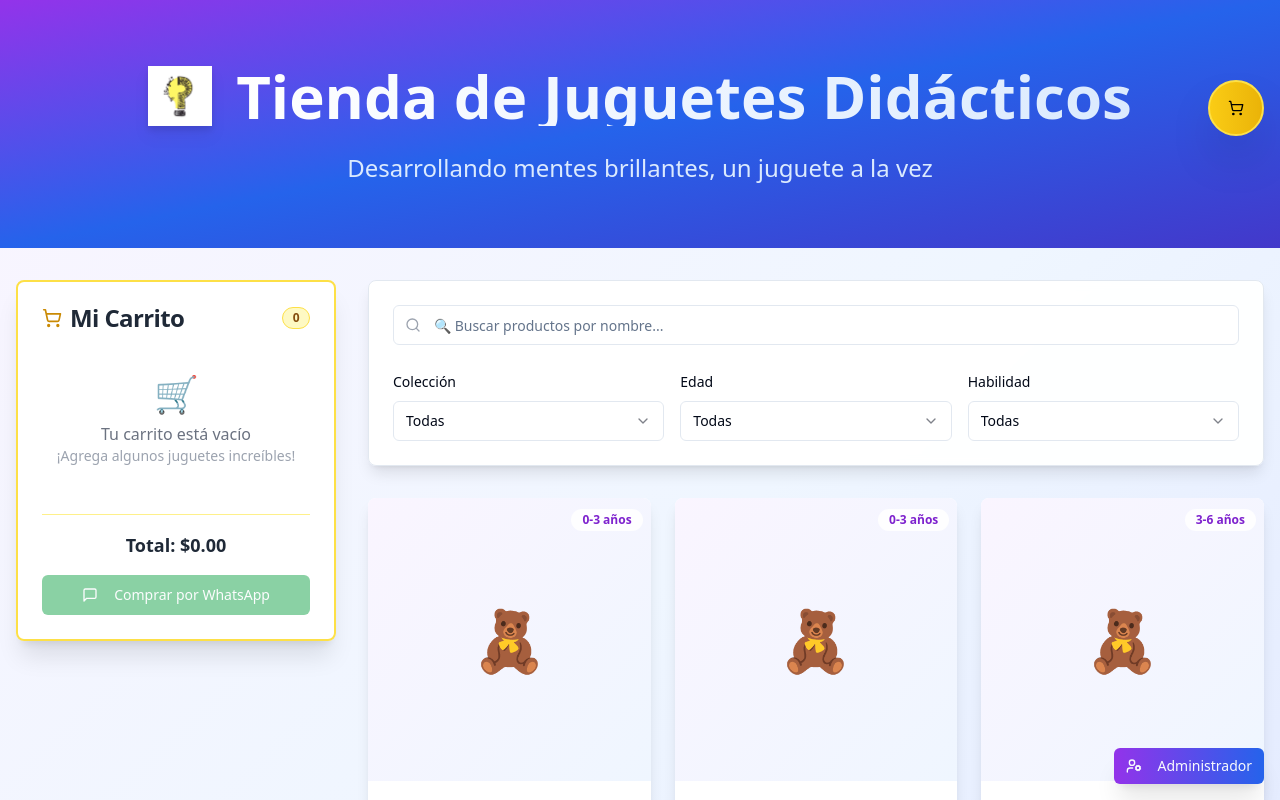
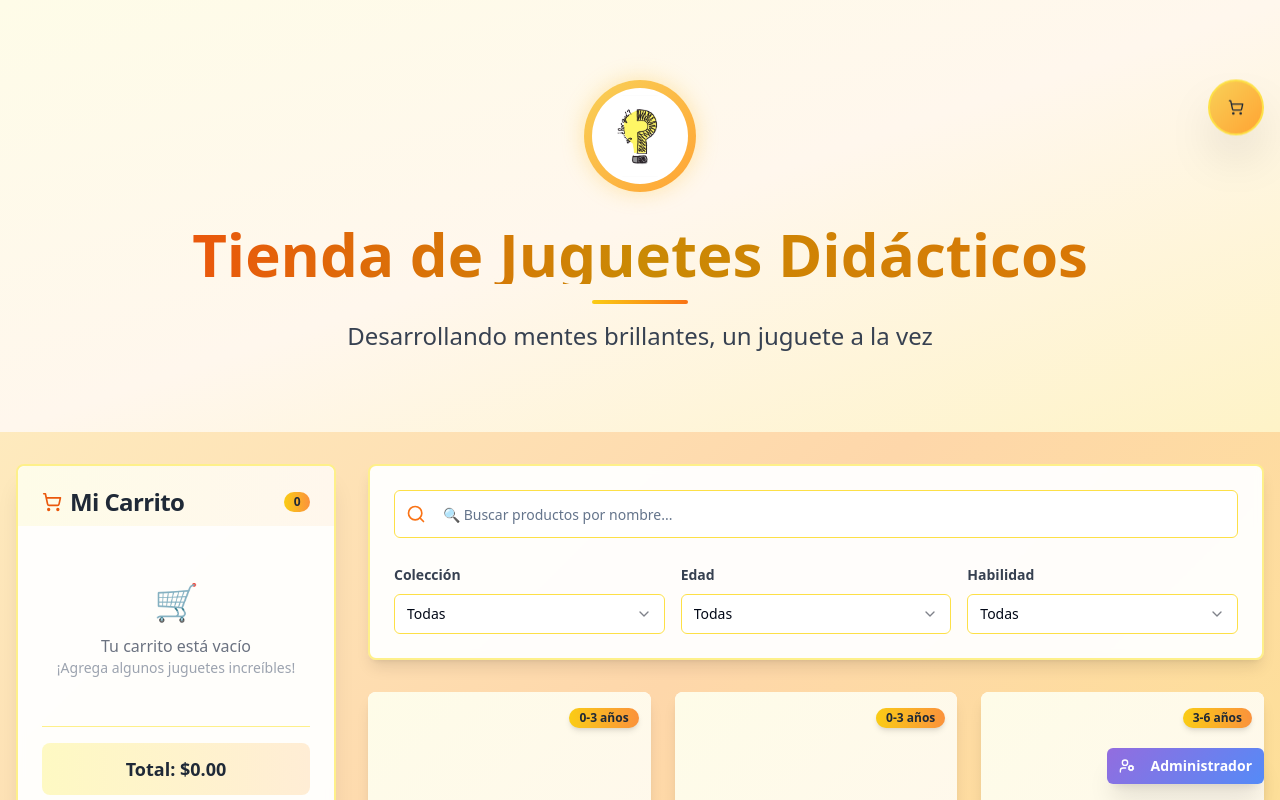
Before and after one commit to yxq25/sleek-shop-revamp, a React (Vite) app: page / in a window 1280 px wide. Shown: the top 800 px of the page. Built offline with nearby package versions, Linux system fonts and the light colour scheme.

Commit message:
Refactor: Implement design changes
Implement the plan to redesign the store, including logo centering, circular frame, color scheme, and component updates.

```diff
--- a/src/components/Cart.tsx
+++ b/src/components/Cart.tsx
@@ -65,38 +65,38 @@ export const Cart = ({ cart, total, onRemoveItem, onCheckout, storeConfig }: Car
   };
 
   return (
-    <Card id="cart-section" className="w-full max-w-sm bg-white/95 backdrop-blur-sm shadow-xl border-2 border-yellow-300">
-      <CardHeader className="pb-3">
+    <Card id="cart-section" className="w-full max-w-sm bg-white/95 backdrop-blur-sm shadow-xl border-2 border-yellow-200">
+      <CardHeader className="pb-3 bg-gradient-to-r from-yellow-50 to-orange-50 rounded-t-lg">
         <CardTitle className="flex items-center justify-between">
           <div className="flex items-center gap-2">
-            <ShoppingCart className="w-5 h-5 text-yellow-600" />
-            <span className="text-gray-800">Mi Carrito</span>
+            <ShoppingCart className="w-5 h-5 text-orange-600" />
+            <span className="text-gray-800 font-bold">Mi Carrito</span>
           </div>
-          <Badge variant="secondary" className="bg-yellow-100 text-yellow-800 border-yellow-300">
+          <Badge className="bg-gradient-to-r from-yellow-400 to-orange-400 text-gray-800 border-0">
             {cart.length}
           </Badge>
         </CardTitle>
       </CardHeader>
-      <CardContent className="space-y-4">
-        <div className="max-h-64 overflow-y-auto space-y-2">
+      <CardContent className="space-y-4 p-6">
+        <div className="max-h-64 overflow-y-auto space-y-3">
           {cart.length === 0 ? (
             <div className="text-center py-8">
-              <div className="text-4xl mb-2">🛒</div>
-              <p className="text-gray-500">Tu carrito está vacío</p>
+              <div className="text-4xl mb-3">🛒</div>
+              <p className="text-gray-500 font-medium">Tu carrito está vacío</p>
               <p className="text-sm text-gray-400">¡Agrega algunos juguetes increíbles!</p>
             </div>
           ) : (
             cart.map((item, index) => (
-              <div key={index} className="flex items-center justify-between p-2 bg-yellow-50 rounded-lg border border-yellow-200">
+              <div key={index} className="flex items-center justify-between p-3 bg-gradient-to-r from-yellow-50 to-orange-50 rounded-lg border border-yellow-200 shadow-sm">
                 <div className="flex-1 min-w-0">
-                  <p className="font-medium text-sm truncate">{item.name}</p>
-                  <p className="text-yellow-700 font-bold">${item.price.toFixed(2)}</p>
+                  <p className="font-medium text-sm truncate text-gray-800">{item.name}</p>
+                  <p className="text-orange-700 font-bold">${item.price.toFixed(2)}</p>
                 </div>
                 <Button
                   variant="ghost"
                   size="sm"
                   onClick={() => onRemoveItem(index)}
-                  className="text-red-500 hover:text-red-700 hover:bg-red-50"
+                  className="text-red-500 hover:text-red-700 hover:bg-red-50 rounded-full h-8 w-8 p-0"
                 >
                   <X className="w-4 h-4" />
                 </Button>
@@ -106,13 +106,13 @@ export const Cart = ({ cart, total, onRemoveItem, onCheckout, storeConfig }: Car
         </div>
 
         <div className="border-t border-yellow-200 pt-4">
-          <div className="text-center mb-4">
+          <div className="text-center mb-4 p-3 bg-gradient-to-r from-yellow-100 to-orange-100 rounded-lg">
             <p className="text-lg font-bold text-gray-800">Total: ${total.toFixed(2)}</p>
           </div>
           <Button
             onClick={checkout}
             disabled={cart.length === 0}
-            className="w-full bg-green-600 hover:bg-green-700"
+            className="w-full bg-green-600 hover:bg-green-700 text-white font-semibold py-3 rounded-lg transition-all duration-300 hover:shadow-lg"
           >
             <MessageSquare className="w-4 h-4 mr-2" />
             Comprar por WhatsApp
--- a/src/components/FloatingCartButton.tsx
+++ b/src/components/FloatingCartButton.tsx
@@ -21,7 +21,7 @@ export const FloatingCartButton = ({ cart, onClick }: FloatingCartButtonProps) =
   return (
     <Button
       onClick={scrollToCart}
-      className="fixed top-20 right-4 z-50 bg-gradient-to-r from-yellow-400 to-yellow-500 hover:from-yellow-500 hover:to-yellow-600 text-black shadow-2xl h-14 w-14 rounded-full p-0 transition-all duration-300 hover:scale-110 border-2 border-yellow-300"
+      className="fixed top-20 right-4 z-50 btn-primary shadow-2xl h-14 w-14 rounded-full p-0 transition-all duration-300 hover:scale-110 border-2 border-yellow-300 animate-bounce-gentle"
       size="icon"
     >
       <div className="relative">
--- a/src/components/Header.tsx
+++ b/src/components/Header.tsx
@@ -17,7 +17,7 @@ export const Header = ({ storeName, storeDescription, onAdminToggle, isAdminMode
       {!isAdminMode && (
         <Button
           onClick={onAdminToggle}
-          className="fixed bottom-4 right-4 z-50 bg-gradient-to-r from-purple-600 to-blue-600 hover:from-purple-700 hover:to-blue-700 shadow-xl"
+          className="fixed bottom-4 right-4 z-50 btn-secondary shadow-xl"
           size="sm"
         >
           <UserCog className="w-4 h-4 mr-2" />
@@ -25,19 +25,23 @@ export const Header = ({ storeName, storeDescription, onAdminToggle, isAdminMode
         </Button>
       )}
 
-      <div className="bg-gradient-to-br from-purple-600 via-blue-600 to-indigo-700 text-white py-16">
+      <div className="bg-gradient-to-br from-yellow-50 via-orange-50 to-amber-100 py-20">
         <div className="container mx-auto px-6">
-          <div className="flex items-center justify-center gap-6 mb-6">
-            <Logo size="lg" />
-            <div className="text-center">
-              <h1 className="text-4xl md:text-6xl font-bold bg-gradient-to-r from-white to-blue-100 bg-clip-text text-transparent">
+          <div className="flex flex-col items-center text-center space-y-8">
+            {/* Logo centrado con marco circular */}
+            <Logo size="xl" />
+
+            {/* Título centrado */}
+            <div className="space-y-4">
+              <h1 className="text-4xl md:text-6xl font-bold bg-gradient-to-r from-orange-600 via-yellow-600 to-amber-600 bg-clip-text text-transparent leading-tight">
                 {storeName}
               </h1>
+              <div className="w-24 h-1 bg-gradient-to-r from-yellow-400 to-orange-500 mx-auto rounded-full"></div>
+              <p className="text-xl md:text-2xl text-gray-700 max-w-3xl mx-auto font-medium">
+                {storeDescription}
+              </p>
             </div>
           </div>
-          <p className="text-xl md:text-2xl text-blue-100 max-w-2xl mx-auto text-center">
-            {storeDescription}
-          </p>
         </div>
       </div>
     </div>
--- a/src/components/Logo.tsx
+++ b/src/components/Logo.tsx
@@ -3,26 +3,36 @@ import { cn } from '@/lib/utils';
 
 interface LogoProps {
   className?: string;
-  size?: 'sm' | 'md' | 'lg';
+  size?: 'sm' | 'md' | 'lg' | 'xl';
 }
 
 export const Logo = ({ className, size = 'md' }: LogoProps) => {
   const sizeClasses = {
-    sm: 'h-8 w-8',
-    md: 'h-12 w-12',
-    lg: 'h-16 w-16'
+    sm: 'h-10 w-10',
+    md: 'h-16 w-16',
+    lg: 'h-20 w-20',
+    xl: 'h-24 w-24'
+  };
+
+  const frameSizes = {
+    sm: 'p-2',
+    md: 'p-3',
+    lg: 'p-4',
+    xl: 'p-5'
   };
 
   return (
-    <div className={cn('flex items-center gap-3', className)}>
+    <div className={cn('flex items-center justify-center', className)}>
+      <div className={cn('logo-frame animate-glow', frameSizes[size])}>
         <img
           src="/lovable-uploads/1a005592-bd22-49c2-b8c5-d1751bc70531.png"
           alt="¿Por qué? Logo"
           className={cn(
-          'object-contain drop-shadow-lg transition-transform hover:scale-105',
+            'object-contain transition-transform duration-300',
             sizeClasses[size]
           )}
         />
       </div>
+    </div>
   );
 };
--- a/src/components/ProductCard.tsx
+++ b/src/components/ProductCard.tsx
@@ -2,7 +2,7 @@
 import { Card, CardContent, CardFooter } from '@/components/ui/card';
 import { Button } from '@/components/ui/button';
 import { Badge } from '@/components/ui/badge';
-import { ShoppingCart, Clock, Brain, Package } from 'lucide-react';
+import { ShoppingCart, Clock, Brain } from 'lucide-react';
 import { Product } from '@/types/store';
 
 interface ProductCardProps {
@@ -12,8 +12,8 @@ interface ProductCardProps {
 
 export const ProductCard = ({ product, onAddToCart }: ProductCardProps) => {
   return (
-    <Card className="group hover:shadow-xl transition-all duration-300 bg-white border-0 shadow-lg hover:-translate-y-1">
-      <div className="aspect-square bg-gradient-to-br from-purple-50 to-blue-50 rounded-t-lg flex items-center justify-center relative overflow-hidden">
+    <Card className="group card-hover bg-white border-0 shadow-lg overflow-hidden">
+      <div className="aspect-square bg-gradient-to-br from-yellow-50 to-orange-50 flex items-center justify-center relative overflow-hidden">
         {product.image ? (
           <img
             src={product.image}
@@ -23,35 +23,35 @@ export const ProductCard = ({ product, onAddToCart }: ProductCardProps) => {
         ) : (
           <div className="text-6xl">🧸</div>
         )}
-        <div className="absolute top-2 right-2">
-          <Badge variant="secondary" className="bg-white/90 text-purple-700">
+        <div className="absolute top-3 right-3">
+          <Badge className="bg-gradient-to-r from-yellow-400 to-orange-400 text-gray-800 border-0 shadow-md">
             {product.collection}
           </Badge>
         </div>
       </div>
 
       <CardContent className="p-6">
-        <h3 className="font-bold text-lg mb-2 text-gray-800 group-hover:text-purple-600 transition-colors">
+        <h3 className="font-bold text-lg mb-3 text-gray-800 group-hover:text-orange-600 transition-colors">
           {product.name}
         </h3>
 
         <div className="space-y-3">
           <div className="flex items-center gap-2 text-sm text-gray-600">
-            <Clock className="w-4 h-4" />
-            <span>{product.age}</span>
+            <Clock className="w-4 h-4 text-orange-500" />
+            <span className="font-medium">{product.age}</span>
           </div>
 
           <div className="flex items-start gap-2 text-sm text-gray-600">
-            <Brain className="w-4 h-4 mt-1 flex-shrink-0" />
+            <Brain className="w-4 h-4 mt-1 flex-shrink-0 text-yellow-600" />
             <div>
               <div className="flex flex-wrap gap-1">
                 {product.skills.slice(0, 2).map((skill, index) => (
-                  <Badge key={index} variant="outline" className="text-xs">
+                  <Badge key={index} variant="outline" className="text-xs border-yellow-300 text-yellow-700">
                     {skill}
                   </Badge>
                 ))}
                 {product.skills.length > 2 && (
-                  <Badge variant="outline" className="text-xs">
+                  <Badge variant="outline" className="text-xs border-orange-300 text-orange-700">
                     +{product.skills.length - 2}
                   </Badge>
                 )}
@@ -60,12 +60,12 @@ export const ProductCard = ({ product, onAddToCart }: ProductCardProps) => {
           </div>
         </div>
 
-        <p className="text-gray-600 text-sm mt-4 line-clamp-3">
+        <p className="text-gray-600 text-sm mt-4 line-clamp-3 leading-relaxed">
           {product.description}
         </p>
 
         <div className="mt-4">
-          <span className="text-2xl font-bold text-purple-600">
+          <span className="text-2xl font-bold bg-gradient-to-r from-orange-600 to-yellow-600 bg-clip-text text-transparent">
             ${product.price.toFixed(2)}
           </span>
         </div>
@@ -74,7 +74,7 @@ export const ProductCard = ({ product, onAddToCart }: ProductCardProps) => {
       <CardFooter className="p-6 pt-0">
         <Button
           onClick={() => onAddToCart(product)}
-          className="w-full bg-gradient-to-r from-purple-600 to-blue-600 hover:from-purple-700 hover:to-blue-700 text-white"
+          className="w-full btn-primary"
         >
           <ShoppingCart className="w-4 h-4 mr-2" />
           Agregar al Carrito
--- a/src/components/ProductFilters.tsx
+++ b/src/components/ProductFilters.tsx
@@ -35,27 +35,27 @@ export const ProductFilters = ({
   const uniqueSkills = [...new Set(products.flatMap(p => p.skills))];
 
   return (
-    <Card className="bg-white/95 backdrop-blur-sm shadow-lg">
+    <Card className="bg-white/95 backdrop-blur-sm shadow-lg border-yellow-200 border-2">
       <CardContent className="p-6">
         <div className="space-y-6">
           <div className="relative">
-            <Search className="absolute left-3 top-1/2 transform -translate-y-1/2 text-gray-400 w-4 h-4" />
+            <Search className="absolute left-3 top-1/2 transform -translate-y-1/2 text-orange-500 w-5 h-5" />
             <Input
               placeholder="🔍 Buscar productos por nombre..."
               value={searchTerm}
               onChange={(e) => setSearchTerm(e.target.value)}
-              className="pl-10"
+              className="pl-12 border-yellow-300 focus:border-orange-400 focus:ring-orange-200 h-12 text-base"
             />
           </div>
 
           <div className="grid grid-cols-1 md:grid-cols-3 gap-4">
             <div className="space-y-2">
-              <Label>Colección</Label>
+              <Label className="text-gray-700 font-semibold">Colección</Label>
               <Select value={collectionFilter} onValueChange={setCollectionFilter}>
-                <SelectTrigger>
+                <SelectTrigger className="border-yellow-300 focus:border-orange-400">
                   <SelectValue placeholder="Todas" />
                 </SelectTrigger>
-                <SelectContent>
+                <SelectContent className="bg-white border-yellow-200">
                   <SelectItem value="all">Todas</SelectItem>
                   {collections.map(collection => (
                     <SelectItem key={collection.id} value={collection.name}>
@@ -67,12 +67,12 @@ export const ProductFilters = ({
             </div>
 
             <div className="space-y-2">
-              <Label>Edad</Label>
+              <Label className="text-gray-700 font-semibold">Edad</Label>
               <Select value={ageFilter} onValueChange={setAgeFilter}>
-                <SelectTrigger>
+                <SelectTrigger className="border-yellow-300 focus:border-orange-400">
                   <SelectValue placeholder="Todas" />
                 </SelectTrigger>
-                <SelectContent>
+                <SelectContent className="bg-white border-yellow-200">
                   <SelectItem value="all">Todas</SelectItem>
                   {uniqueAges.map(age => (
                     <SelectItem key={age} value={age}>
@@ -84,12 +84,12 @@ export const ProductFilters = ({
             </div>
 
             <div className="space-y-2">
-              <Label>Habilidad</Label>
+              <Label className="text-gray-700 font-semibold">Habilidad</Label>
               <Select value={skillFilter} onValueChange={setSkillFilter}>
-                <SelectTrigger>
+                <SelectTrigger className="border-yellow-300 focus:border-orange-400">
                   <SelectValue placeholder="Todas" />
                 </SelectTrigger>
-                <SelectContent>
+                <SelectContent className="bg-white border-yellow-200">
                   <SelectItem value="all">Todas</SelectItem>
                   {uniqueSkills.map(skill => (
                     <SelectItem key={skill} value={skill}>
--- a/src/index.css
+++ b/src/index.css
@@ -44,9 +44,15 @@
     --sidebar-border: 220 13% 91%;
     --sidebar-ring: 217.2 91.2% 59.8%;
 
-    /* Custom colors inspired by the logo */
+    /* Custom colors inspired by the logo - Yellow/Orange as primary */
     --yellow-brand: 45 93% 66%;
-    --yellow-brand-dark: 45 93% 56%;
+    --yellow-brand-dark: 39 100% 56%;
+    --orange-brand: 33 100% 60%;
+    --orange-brand-dark: 29 100% 50%;
+
+    /* Purple/Blue as secondary/accent colors */
+    --purple-accent: 260 64% 65%;
+    --blue-accent: 220 91% 65%;
   }
 
   .dark {
@@ -112,12 +118,25 @@
   animation: bounce-gentle 2s infinite;
 }
 
+@keyframes glow {
+  0%, 100% {
+    box-shadow: 0 0 20px rgba(251, 191, 36, 0.3);
+  }
+  50% {
+    box-shadow: 0 0 30px rgba(251, 191, 36, 0.6);
+  }
+}
+
+.animate-glow {
+  animation: glow 3s ease-in-out infinite;
+}
+
 /* Smooth scroll behavior */
 html {
   scroll-behavior: smooth;
 }
 
-/* Custom yellow colors matching the logo */
+/* Custom brand colors matching the logo */
 .bg-yellow-brand {
   background-color: hsl(var(--yellow-brand));
 }
@@ -126,6 +145,92 @@ html {
   background-color: hsl(var(--yellow-brand-dark));
 }
 
+.bg-orange-brand {
+  background-color: hsl(var(--orange-brand));
+}
+
+.bg-orange-brand-dark {
+  background-color: hsl(var(--orange-brand-dark));
+}
+
 .text-yellow-brand {
   color: hsl(var(--yellow-brand-dark));
 }
+
+.text-orange-brand {
+  color: hsl(var(--orange-brand-dark));
+}
+
+.border-yellow-brand {
+  border-color: hsl(var(--yellow-brand));
+}
+
+/* Logo circular frame styling */
+.logo-frame {
+  position: relative;
+  display: flex;
+  align-items: center;
+  justify-content: center;
+  border-radius: 50%;
+  background: linear-gradient(135deg, hsl(var(--yellow-brand)), hsl(var(--orange-brand)));
+  padding: 8px;
+  box-shadow: 0 10px 30px rgba(251, 191, 36, 0.3);
+  transition: all 0.3s ease;
+}
+
+.logo-frame:hover {
+  transform: scale(1.05);
+  box-shadow: 0 15px 40px rgba(251, 191, 36, 0.4);
+}
+
+.logo-frame img {
+  border-radius: 50%;
+  background: white;
+  padding: 4px;
+}
+
+/* Primary button styling with brand colors */
+.btn-primary {
+  background: linear-gradient(135deg, hsl(var(--yellow-brand)), hsl(var(--orange-brand)));
+  color: #1f2937;
+  font-weight: 600;
+  transition: all 0.3s ease;
+}
+
+.btn-primary:hover {
+  background: linear-gradient(135deg, hsl(var(--yellow-brand-dark)), hsl(var(--orange-brand-dark)));
+  transform: translateY(-2px);
+  box-shadow: 0 10px 20px rgba(251, 191, 36, 0.3);
+}
+
+/* Secondary button styling */
+.btn-secondary {
+  background: linear-gradient(135deg, hsl(var(--purple-accent)), hsl(var(--blue-accent)));
+  color: white;
+  font-weight: 600;
+  transition: all 0.3s ease;
+}
+
+.btn-secondary:hover {
+  transform: translateY(-2px);
+  box-shadow: 0 10px 20px rgba(139, 92, 246, 0.3);
+}
+
+/* Card hover effects */
+.card-hover {
+  transition: all 0.3s ease;
+}
+
+.card-hover:hover {
+  transform: translateY(-8px);
+  box-shadow: 0 20px 40px rgba(0, 0, 0, 0.1);
+}
+
+/* Clean gradients for backgrounds */
+.bg-gradient-brand {
+  background: linear-gradient(135deg, #fef3c7 0%, #fed7aa 50%, #fde68a 100%);
+}
+
+.bg-gradient-secondary {
+  background: linear-gradient(135deg, #e0e7ff 0%, #c7d2fe 50%, #ddd6fe 100%);
+}
--- a/src/pages/Index.tsx
+++ b/src/pages/Index.tsx
@@ -108,12 +108,11 @@ const Index = () => {
   };
 
   const handleCartButtonClick = () => {
-    // Función para el botón flotante del carrito
     console.log('Cart button clicked');
   };
 
   return (
-    <div className="min-h-screen bg-gradient-to-br from-purple-50 via-blue-50 to-indigo-100">
+    <div className="min-h-screen bg-gradient-brand">
       <Header
         storeName={store.storeConfig.name}
         storeDescription={store.storeConfig.description}
```
Lines whose indentation alone changed are shown as unchanged.
